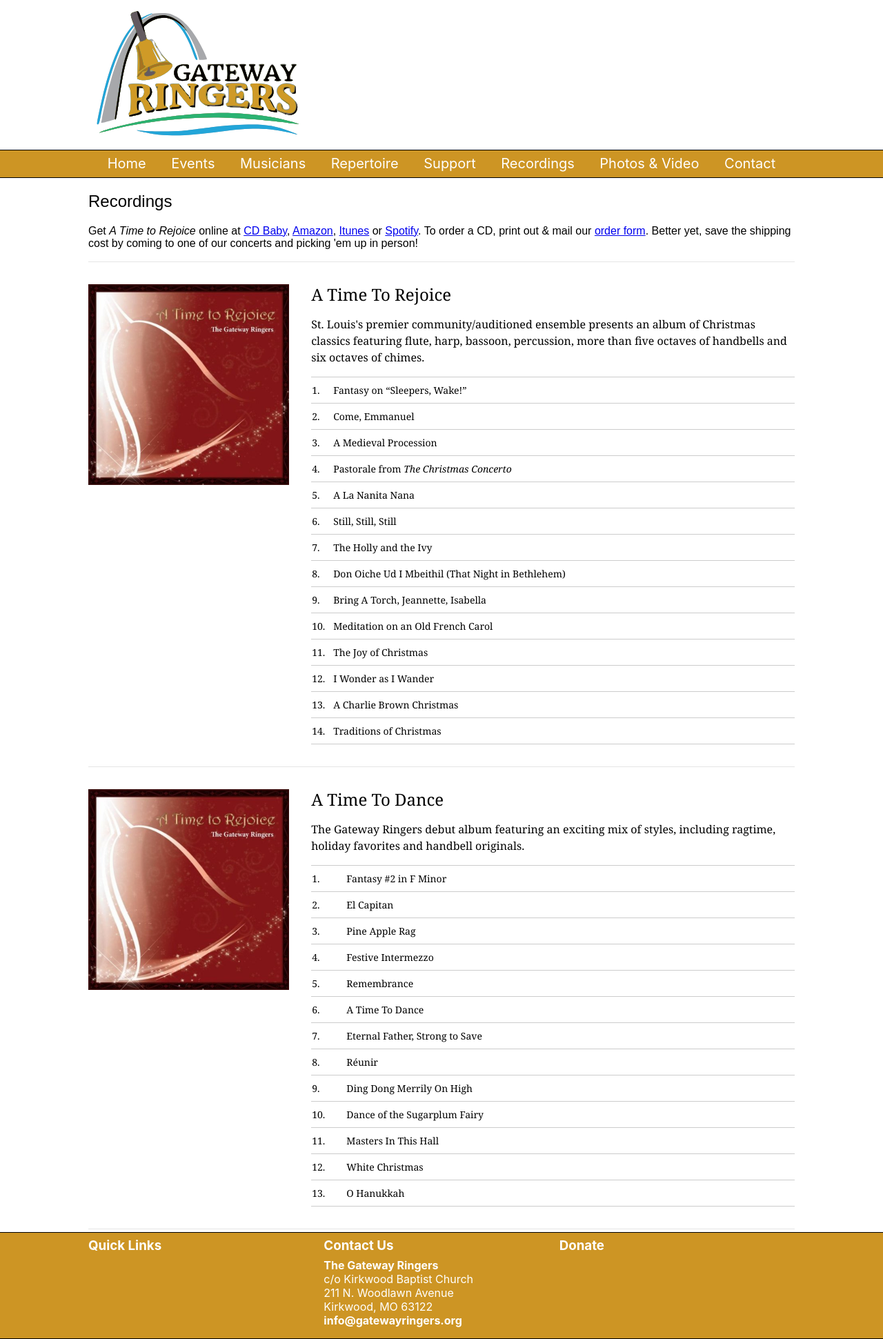
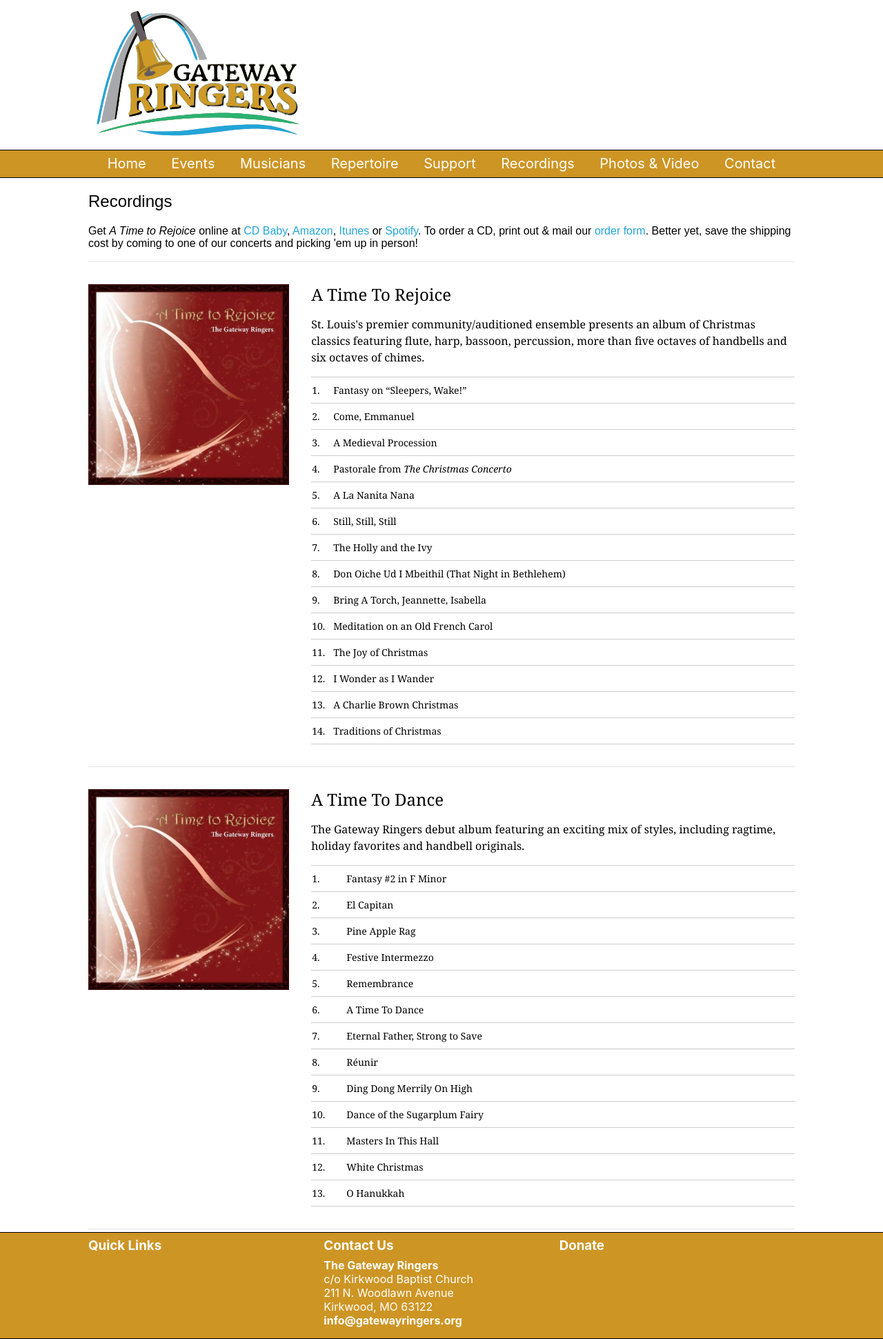
Before and after one commit to GatewayRingers/GatewayRingers.github.io, a Jekyll site: the page built from recordings.html, in a window 1280 px wide. Shown: the whole page at 69% size. Built offline with Jekyll 4.4.1, drawn with Linux system fonts in a browser that asks for light colours.

Commit message:
Update recordings.html

```diff
--- a/recordings.html
+++ b/recordings.html
@@ -3,7 +3,7 @@
 ---
 <section class="center avenir">
   <h2 class="fw1 ph3 ph0-l">Recordings</h2>
-  <p>Get <i>A Time to Rejoice</i> online at <a href="http://www.cdbaby.com/cd/thegatewayringers">CD Baby</a>, <a href="https://www.amazon.com/gp/product/B00AE6MAOY?ie=UTF8&keywords=gateway%20ringers&qid=1456803798&ref_=sr_1_2&sr=8-2">Amazon</a>, <a href="http://www.apple.com/itunes">Itunes</a> or <a href="http://www.spotify.com/us/">Spotify</a>. To order a CD, print out &amp; mail our </b><a href="/order_form">order form</a>.
+  <p>Get <i>A Time to Rejoice</i> online at <a class="link blue dim" href="http://www.cdbaby.com/cd/thegatewayringers">CD Baby</a>, <a class="link blue dim" href="https://www.amazon.com/gp/product/B00AE6MAOY?ie=UTF8&keywords=gateway%20ringers&qid=1456803798&ref_=sr_1_2&sr=8-2">Amazon</a>, <a class="link blue dim" href="http://www.apple.com/itunes">Itunes</a> or <a class="link blue dim" href="http://www.spotify.com/us/">Spotify</a>. To order a CD, print out &amp; mail our </b><a class="link blue dim" href="/order_form">order form</a>.
 Better yet, save the shipping cost by coming to one of our concerts and picking 'em up in person!</p>
   <article class="bt bb b--black-10">
     <div class="pv4 ph3 ph0-l flex flex-column flex-row-ns">
```
